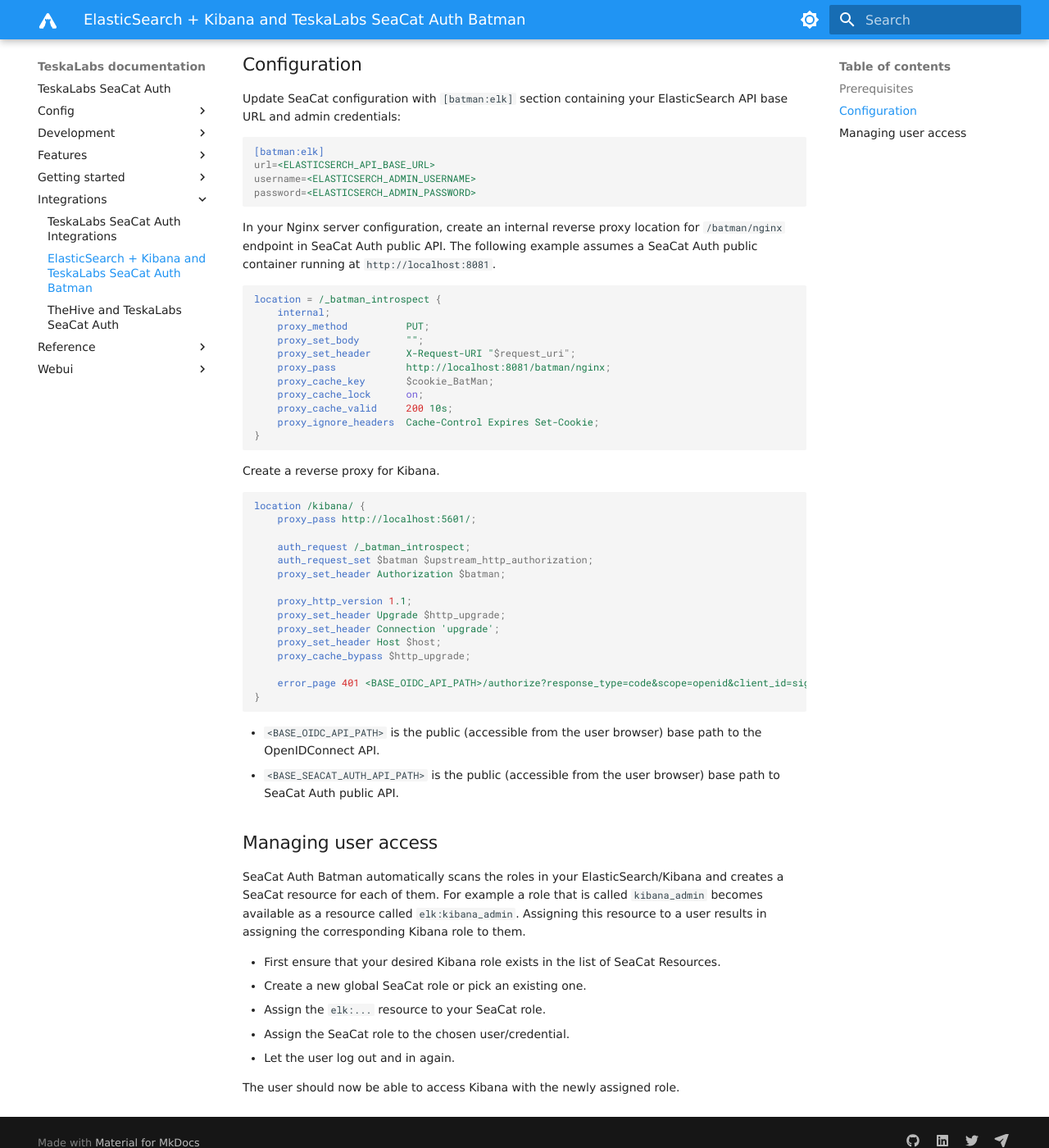
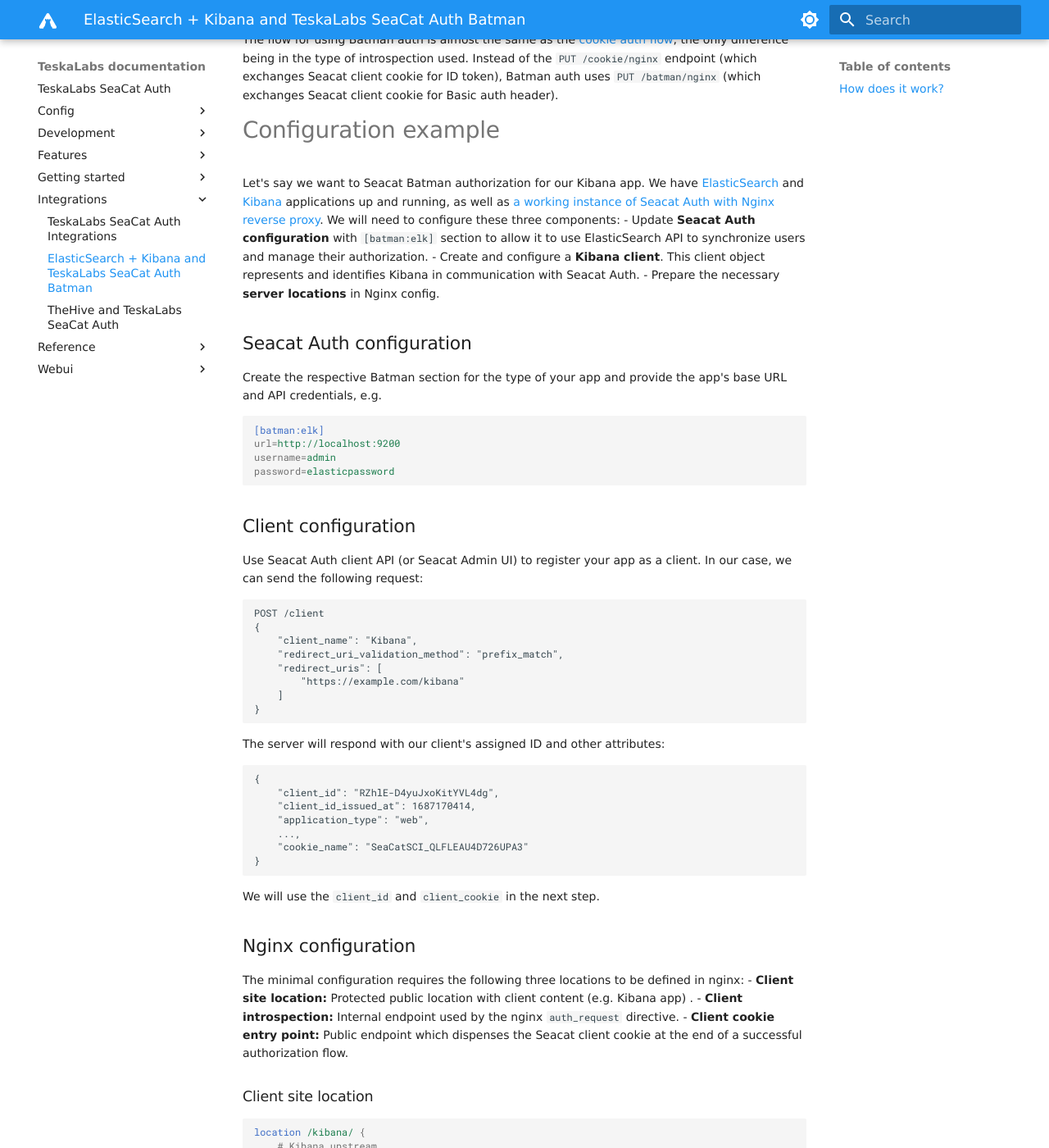
Before and after one commit to TeskaLabs/seacat-auth, an MkDocs documentation site: the page built from docs/integrations/elk.md, in a window 1280 px wide and 1400 px high, scrolled down 360 px. Shown: the whole window at 82% size. Built offline with MkDocs 1.6.1 and Material for MkDocs 9.7.7, drawn with Linux system fonts in a browser that asks for light colours; some web fonts are replaced; some of the changed text lies outside the part shown.

Commit message:
Update documentation

````diff
--- a/docs/integrations/elk.md
+++ b/docs/integrations/elk.md
@@ -5,78 +5,146 @@
 # ElasticSearch + Kibana and TeskaLabs SeaCat Auth Batman
 
 This is a guide to configuring SeaCat Auth as a proxy to [Kibana](https://www.elastic.co/kibana/) users and roles.
+As Kibana is not OAuth-compatible and supports only Basic Authentication,
+integrating it into a Single Sign-On environment requires a special approach.
+The Batman component (Basic Auth Token MANager) is designed exactly for this task -
+it "translates" Seacat session cookies into Basic Auth headers and
+synchronizes Kibana/ElasticSearch users with Seacat Auth credentials and their access rights.
 
 
-## Prerequisites
+## How does it work?
 
-- [Installation of SeaCat Auth with a reverse proxy and both web UIs.](../getting-started/quick-start)
-- [ElasticSearch](https://www.elastic.co/elasticsearch/)
-- [Kibana](https://www.elastic.co/kibana/)
+The flow for using Batman auth is almost the same as the [cookie auth flow](index#cookie-authorization-flow),
+the only difference being in the type of introspection used.
+Instead of the `PUT /cookie/nginx` endpoint (which exchanges Seacat client cookie for ID token),
+Batman auth uses `PUT /batman/nginx` (which exchanges Seacat client cookie for Basic auth header).
 
 
-## Configuration
+# Configuration example
 
-Update SeaCat configuration with `[batman:elk]` section containing your ElasticSearch API base URL and admin credentials:
+Let's say we want to Seacat Batman authorization for our Kibana app.
+We have [ElasticSearch](https://www.elastic.co/elasticsearch/) and [Kibana](https://www.elastic.co/kibana/) applications
+up and running, as well as [a working instance of Seacat Auth with Nginx reverse proxy](../getting-started/quick-start).
+We will need to configure these three components:
+- Update **Seacat Auth configuration** with `[batman:elk]` section to allow it to use ElasticSearch API to synchronize
+  users and manage their authorization.
+- Create and configure a **Kibana client**. This client object represents and identifies Kibana
+  in communication with Seacat Auth.
+- Prepare the necessary **server locations** in Nginx config.
+
+## Seacat Auth configuration
+
+Create the respective Batman section for the type of your app and provide the app's base URL and API credentials, e.g.
 
 ```ini
 [batman:elk]
-url=<ELASTICSERCH_API_BASE_URL>
-username=<ELASTICSERCH_ADMIN_USERNAME>
-password=<ELASTICSERCH_ADMIN_PASSWORD>
+url=http://localhost:9200
+username=admin
+password=elasticpassword
 ```
 
-In your Nginx server configuration, create an internal reverse proxy location for `/batman/nginx` endpoint
-in SeaCat Auth public API.
-The following example assumes a SeaCat Auth public container running at `http://localhost:8081`.
+## Client configuration
 
-```nginx
-location = /_batman_introspect {
-	internal;
-	proxy_method          PUT;
-	proxy_set_body        "";
-	proxy_set_header      X-Request-URI "$request_uri";
-	proxy_pass            http://localhost:8081/batman/nginx;
-	proxy_cache_key       $cookie_BatMan;
-	proxy_cache_lock      on;
-	proxy_cache_valid     200 10s;
-	proxy_ignore_headers  Cache-Control Expires Set-Cookie;
+Use Seacat Auth client API (or Seacat Admin UI) to register your app as a client. In our case, we can send the following request:
+
+```
+POST /client
+{
+	"client_name": "Kibana",
+	"redirect_uri_validation_method": "prefix_match",
+	"redirect_uris": [
+		"https://example.com/kibana"
+	]
 }
 ```
 
-Create a reverse proxy for Kibana.
+The server will respond with our client's assigned ID and other attributes:
+
+```
+{
+	"client_id": "RZhlE-D4yuJxoKitYVL4dg",
+	"client_id_issued_at": 1687170414,
+	"application_type": "web",
+	...,
+	"cookie_name": "SeaCatSCI_QLFLEAU4D726UPA3"
+}
+```
+
+We will use the `client_id` and `client_cookie` in the next step.
+
+## Nginx configuration
+
+The minimal configuration requires the following three locations to be defined in nginx:
+- **Client site location:** Protected public location with client content (e.g. Kibana app) .
+- **Client introspection:** Internal endpoint used by the nginx `auth_request` directive.
+- **Client cookie entry point:** Public endpoint which dispenses the Seacat client cookie at the end of a successful authorization flow.
+
+### Client site location
 
 ```nginx
 location /kibana/ {
-	proxy_pass http://localhost:5601/;
+	# Kibana upstream
+	proxy_pass http://kibana_api;
 
-	auth_request /_batman_introspect;
-	auth_request_set $batman $upstream_http_authorization;
-	proxy_set_header Authorization $batman;
+	# Auth introspection endpoint
+	auth_request /_kibana_introspection;
 
+	# Pass the Batman header obtained from Seacat Auth introspection to Kibana
+	auth_request_set $auth_header $upstream_http_authorization;
+	proxy_set_header Authorization $auth_header;
+
+	# In the case when introspection detects invalid authorization, redirect to OAuth authorize endpoint
+	# !! Use your client's actual client_id !!
+	error_page 401 https://example.com/auth/api/openidconnect/authorize?response_type=code&scope=cookie%20batman&client_id=RZhlE-D4yuJxoKitYVL4dg&redirect_uri=https://example.com$request_uri;
+
+	# Headers required by Kibana
 	proxy_http_version 1.1;
 	proxy_set_header Upgrade $http_upgrade;
 	proxy_set_header Connection 'upgrade';
 	proxy_set_header Host $host;
 	proxy_cache_bypass $http_upgrade;
-
-	error_page 401 <BASE_OIDC_API_PATH>/authorize?response_type=code&scope=openid&client_id=signin&redirect_uri=<BASE_SEACAT_AUTH_API_PATH>/batman&state=$request_uri;
 }
 ```
 
-- `<BASE_OIDC_API_PATH>` is the public (accessible from the user browser) base path to the OpenIDConnect API.
-- `<BASE_SEACAT_AUTH_API_PATH>` is the public (accessible from the user browser) base path to SeaCat Auth public API.
+### Client introspection
 
+```nginx
+location = /_kibana_introspection {
+	internal;
 
-## Managing user access
+	# Seacat Auth Batman introspection upstream
+	# !! Use your client's actual client_id !!
+	proxy_method          PUT;
+	proxy_pass            http://seacat_auth_api/batman/nginx?client_id=RZhlE-D4yuJxoKitYVL4dg;
 
-SeaCat Auth Batman automatically scans the roles in your ElasticSearch/Kibana and creates a SeaCat resource for each of them.
-For example a role that is called `kibana_admin` becomes available as a resource called `elk:kibana_admin`.
-Assigning this resource to a user results in assigning the corresponding Kibana role to them.
+	proxy_set_header      X-Request-URI "$request_uri";
+	proxy_ignore_headers  Cache-Control Expires Set-Cookie;
 
-- First ensure that your desired Kibana role exists in the list of SeaCat Resources.
-- Create a new global SeaCat role or pick an existing one.
-- Assign the `elk:...` resource to your SeaCat role.
-- Assign the SeaCat role to the chosen user/credential.
-- Let the user log out and in again.
+	# Introspection response caching
+	proxy_buffer_size     128k;
+	proxy_buffers         4 256k;
+	proxy_busy_buffers_size  256k;
+	proxy_cache           kibana_auth;
+	# !! Fill in your client's actual cookie_name !!
+	proxy_cache_key       $cookie_SeaCatSCI_QLFLEAU4D726UPA3;
+	proxy_cache_lock      on;
+	proxy_cache_valid     200 10s;
+}
+```
 
-The user should now be able to access Kibana with the newly assigned role.
+### Client cookie entry point
+
+Must be located on the same hostname as the protected client location.
+
+```nginx
+location = /auth/api/cookie/kibana {
+	# Seacat Auth cookie entry upstream
+	proxy_method          POST;
+	proxy_pass            http://seacat_auth_api/cookie/entry;
+
+	# Transfer the OAuth authorization code from query to request body
+	# !! Use your client's actual client_id !!
+	proxy_set_header      Content-Type "application/x-www-form-urlencoded";
+	proxy_set_body        "client_id=RZhlE-D4yuJxoKitYVL4dg&grant_type=authorization_code&code=$arg_code";
+}
+```
````
Also changed, not shown: docs/getting-started/recommended-deployment.md (+1 -2 lines), docs/integrations/index.md (+18 -0 lines), docs/getting-started/teskalabs-seacat-auth-token-architecture.drawio.svg (renamed from docs/getting-started/teskalabs-seacat-auth-tokens.drawio.svg), docs/integrations/teskalabs-seacat-auth-cookie-flow.drawio.svg (added).
